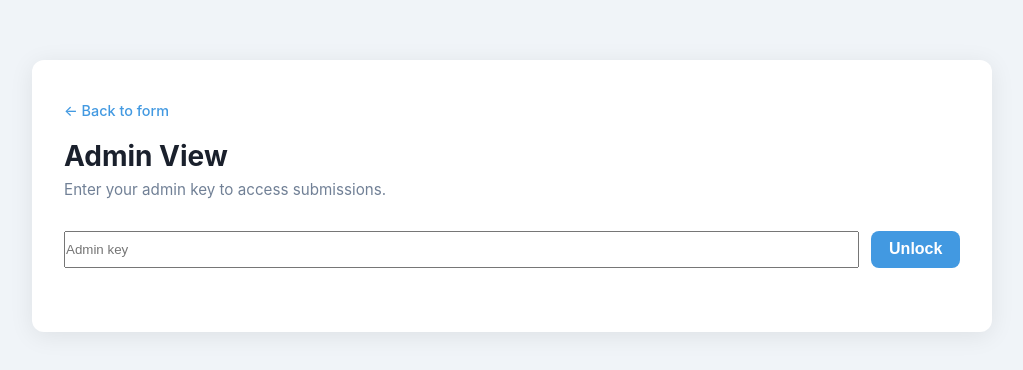
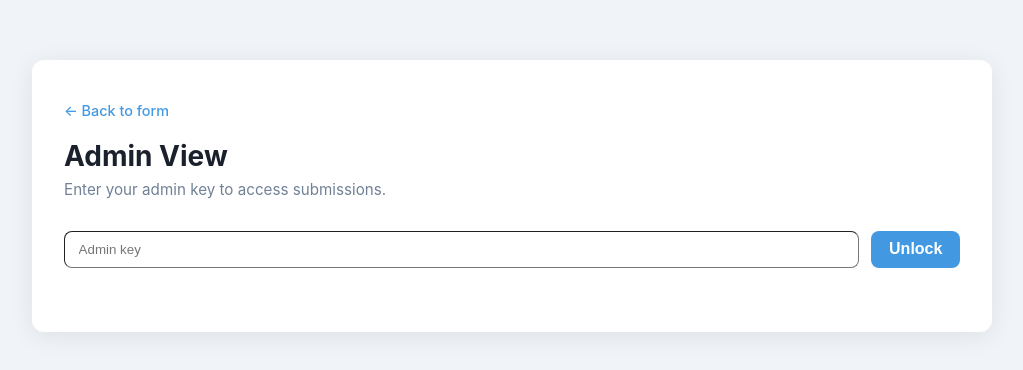
Before and after one commit to falliso3/scott_h, a website: page public/admin.html in a window 1280 px wide. Shown: the part 204-574 px from the top of the page, without its empty margins (128-1151 px from the left). Drawn offline with Linux system fonts and the light colour scheme.

```diff
--- a/public/admin.html
+++ b/public/admin.html
@@ -24,6 +24,12 @@
       margin-bottom: 1.5rem;
     }
     .auth-row input { flex: 1; }
+
+    .keyInputStyling{
+      border-width: 1px;
+      border-radius: 8px;
+      padding: 0.6rem 0.85rem;
+    }
 
     .query-panel {
       display: none;
@@ -130,7 +136,7 @@
     <p class="subtitle">Enter your admin key to access submissions.</p>
 
     <div class="auth-row">
-      <input type="password" id="keyInput" placeholder="Admin key" />
+      <input type="password" id="keyInput" class="keyInputStyling" placeholder="Admin key" />
       <button type="button" id="authBtn">Unlock</button>
     </div>
 
```
